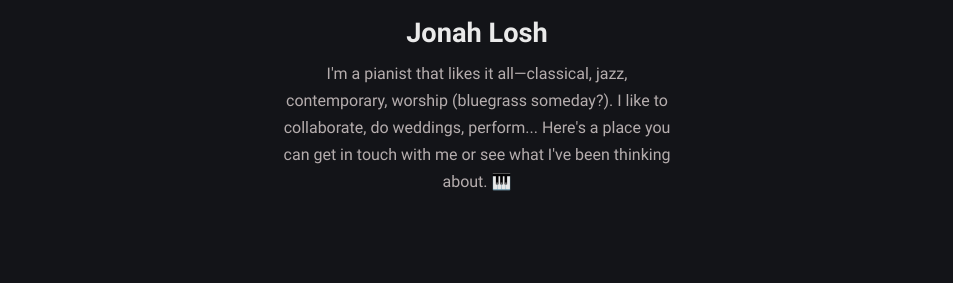
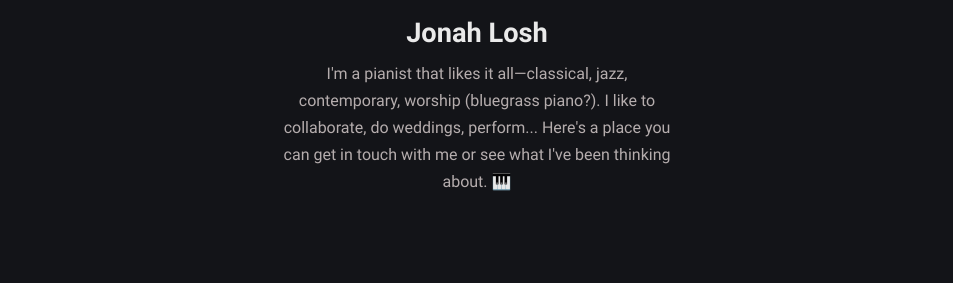
Before and after one commit to atrial-albumen/atrial-albumen.github.io, a Jekyll site: the page built from index.md, in a window 1280 px wide. Shown: the part 240-523 px from the top of the page, without its empty margins (163-1116 px from the left). Built offline with Jekyll 4.4.1, drawn with Linux system fonts in a browser that asks for light colours.

Commit message:
Update _config.yml

```diff
--- a/_config.yml
+++ b/_config.yml
@@ -12,7 +12,7 @@
 author:
   name: Jonah Losh # author name
   bio: >- # tell to the world
-    I'm a pianist that likes it all—classical, jazz, contemporary, worship (bluegrass someday?). I like to collaborate, do weddings, perform... Here's a place you can get in touch with me or see what I've been thinking about. 🎹
+    I'm a pianist that likes it all—classical, jazz, contemporary, worship (bluegrass piano?). I like to collaborate, do weddings, perform... Here's a place you can get in touch with me or see what I've been thinking about. 🎹
   username: jonahlosh # general username
   github: atrial-albumen # github username
   twitter: itsssssjonah # twitter username
```
